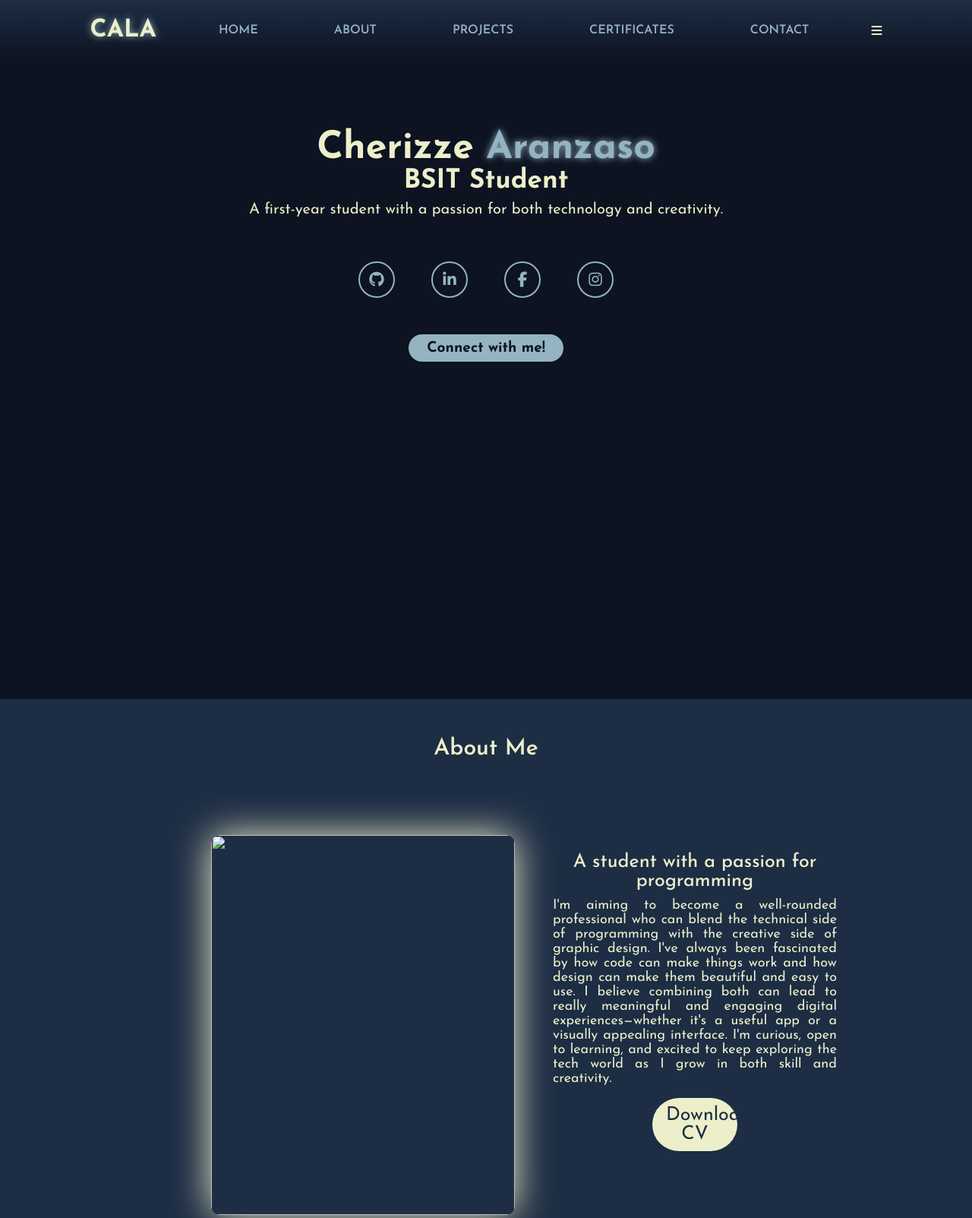
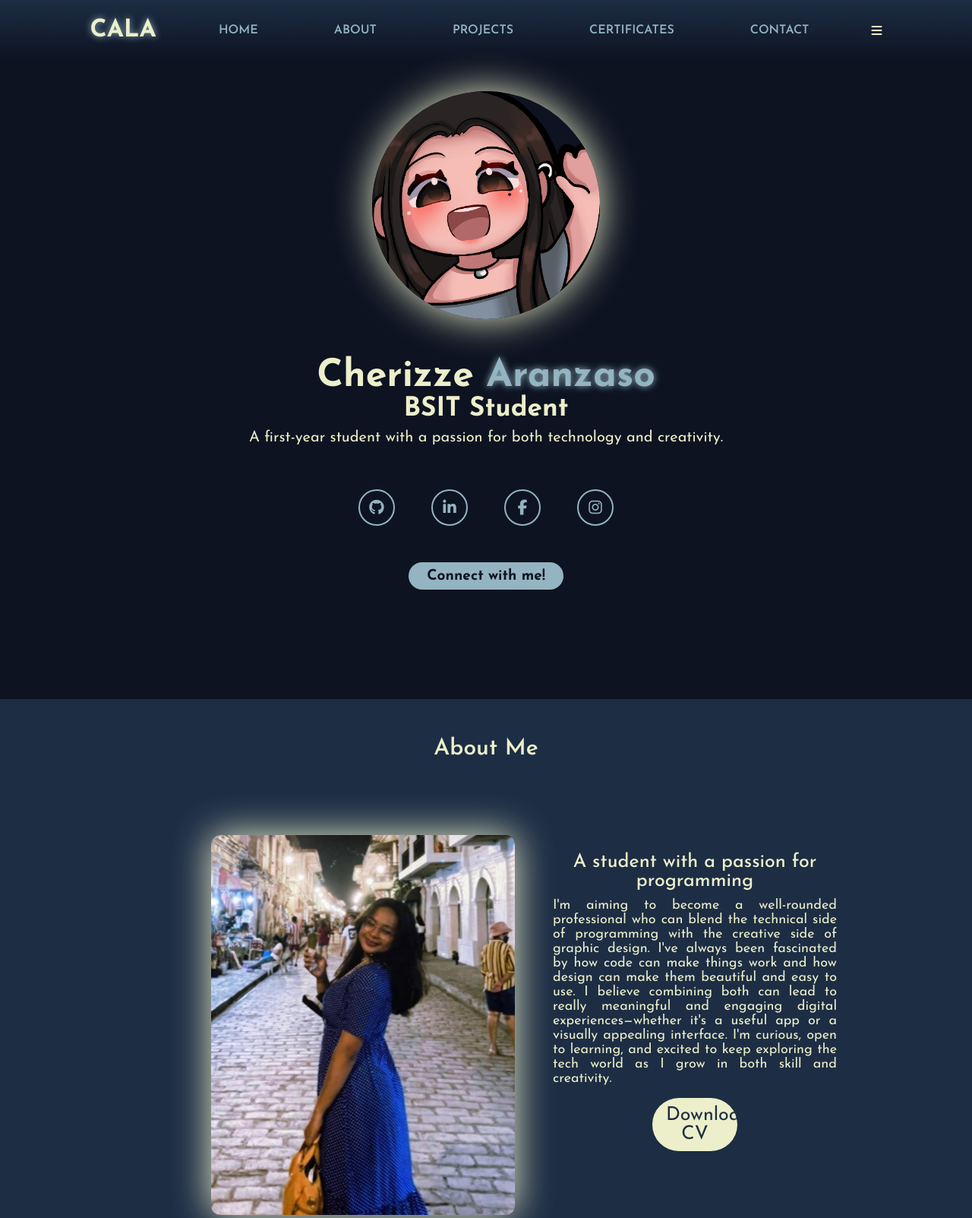
Before and after one commit to chrzzze/Aranzaso-Portfolio, a plain HTML site: page index.html in a window 1280 px wide. Shown: the top 1603 px of the page at 76% size. Drawn offline with nearby package versions, Linux system fonts and the light colour scheme; a script that the page names is missing; a web font is replaced by a local one.

Commit message:
HTML Code

```diff
--- a/index.html
+++ b/index.html
@@ -11,7 +11,7 @@
     <link rel="stylesheet" href="style.css">
 
     <title>Cherizze Aranzaso | Portfolio</title>
-    <link rel="shortcut icon" href="images\logo-small.png" type="image/x-icon">
+    <link rel="shortcut icon" href="assets\Logos\logo-small.png" type="image/x-icon">
 </head>
 <body>
     <div class="whole">
@@ -44,7 +44,7 @@
         <!----- HOME ----->
         <section>
             <div class="image">
-                    <img src="images\icon.png" alt="">
+                    <img src="assets\Icons and Avatars\icon.png" alt="">
             </div>
             <div class="main-container">
                 <div class="content">
@@ -69,7 +69,7 @@
                 <div class="title">About Me</div>
                 <div class="about-details">
                     <div class="left">
-                        <img src="images\ftrd-icon.jpg" alt="">
+                        <img src="assets\Icons and Avatars\ftrd-icon.jpg" alt="">
                     </div>
                     <div class="right">
                         <div class="topic">A student with a passion for programming</div>
```
